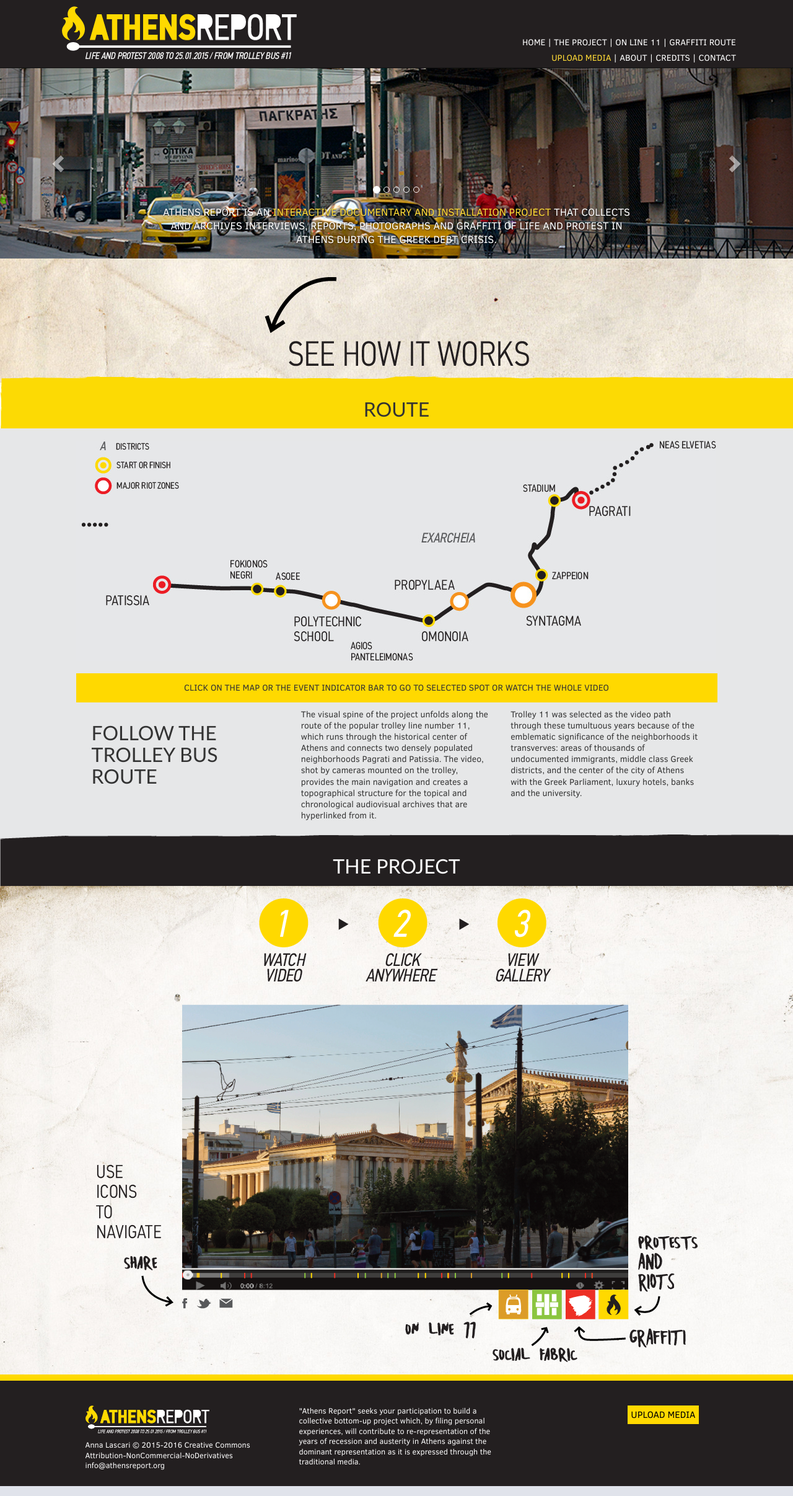
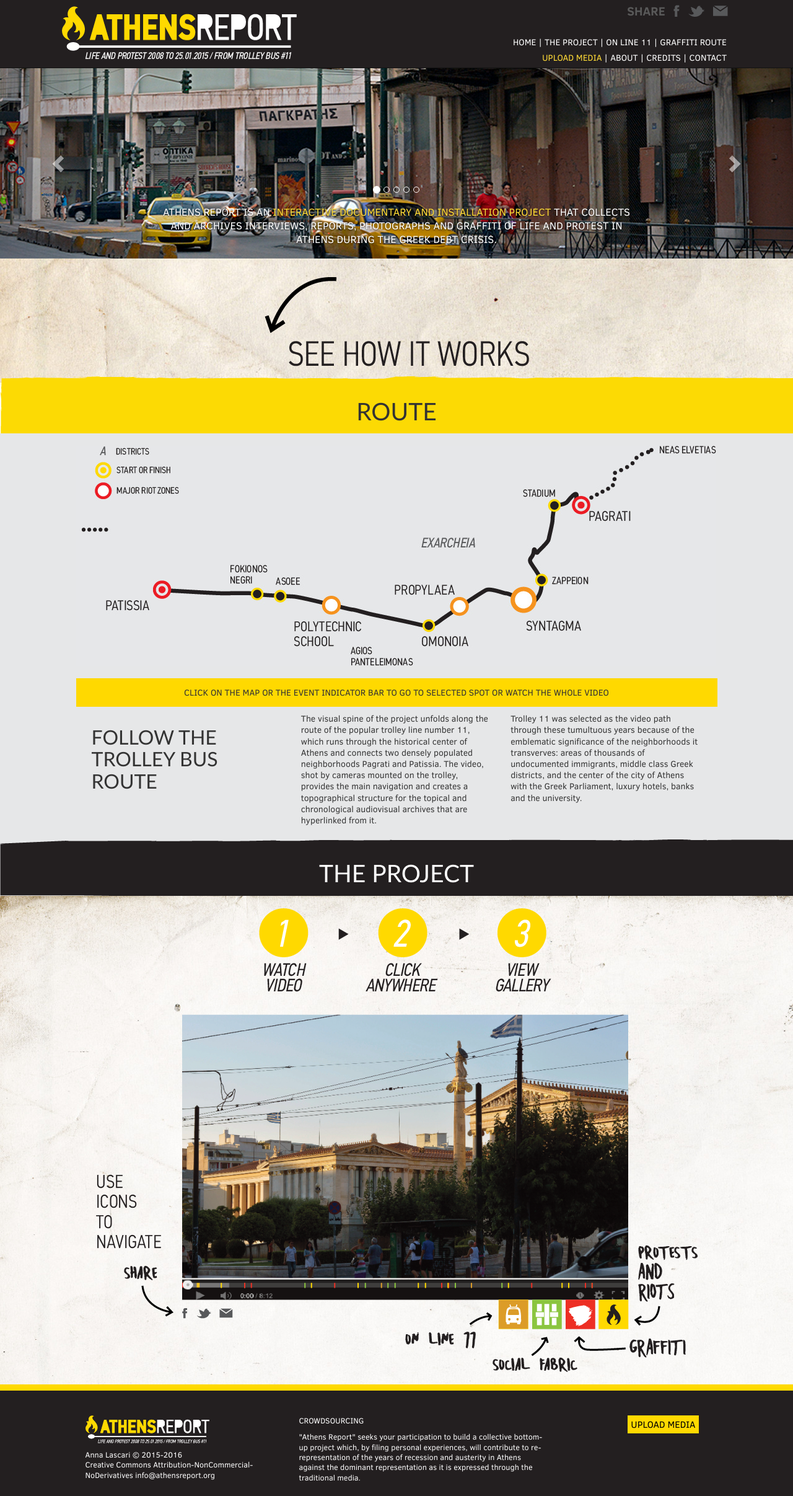
Before and after one commit to athensreport/athensreport.org, a Django app: page / in a window 1280 px wide. Shown: the whole page at 62% size. Run offline with Django 3.2, Linux system fonts and the light colour scheme; some libraries are stand-ins or nearby versions.

Commit message:
UI fixes
* add social at topbar
* remove wrong right margin on top menu
* bigger font-size on strips

```diff
--- a/athensreport/static/css/app.css
+++ b/athensreport/static/css/app.css
@@ -109,7 +109,8 @@ a:hover {
 
 .navbar-collapse {
     position: relative;
-    top: 55px;
+    top: 25px;
+    clear: right;
 }
 
 .navbar-brand {
@@ -121,8 +122,8 @@ a:hover {
     text-transform: uppercase;
 }
 
-.navbar-right ~ .navbar-right {
-    margin-right: -15px;
+.navbar-right {
+    margin-right: 0px;
 }
 
 .navbar-default .navbar-nav > li > a.highlight {
@@ -155,6 +156,23 @@ a:hover {
 
 .nav-bottom {
     clear: right;
+}
+
+.navbar-social {
+    float: right;
+    color: #595959;
+    margin-top: 5px;
+}
+
+.navbar-social > span {
+    font-size: 1.4em;
+    font-weight: bold;
+    display: inline-block;
+    vertical-align: middle;
+}
+
+.navbar-social > a {
+    padding: 0 0 0 10px;
 }
 
 .carousel img {
@@ -203,10 +221,6 @@ a:hover {
     color: white;
 }
 
-.strip > h2 {
-    padding: 0px;
-}
-
 .route {
     background-color: #e6e7e8;
     padding: 20px;
@@ -245,7 +259,7 @@ a:hover {
 }
 
 .video-social > img {
-    margin-top: 5px !important;
+    margin-top: 2px !important;
 }
 
 .entertheproject {
@@ -282,6 +296,13 @@ a:hover {
     text-align: right;
     margin: auto;
     padding-right: 10px;
+    margin-bottom: 5px;
+}
+
+.project-route-title {
+    font-size: 2em;
+    font-weight: bold;
+    vertical-align: middle;
 }
 
 .gallery {
@@ -354,7 +375,7 @@ a:hover {
 }
 
 .social-share > img {
-    padding: 10px;
+    padding-right: 10px;
     margin-top: 20px;
 }
 
--- a/athensreport/templates/base.html
+++ b/athensreport/templates/base.html
@@ -29,6 +29,12 @@
             <img id="navbar-logo" src="{% static 'img/athensreport.png' %}" alt="Athens Report">
           </a>
         </div>
+        <div class="navbar-social">
+          <span>SHARE</span>
+          <a href="#"><img src="/static/img/facebook.png" alf="facebook"></a>
+          <a href="#"><img src="/static/img/twitter.png" alf="twitter"></a>
+          <a href="#"><img src="/static/img/email.png" alf="email"></a>
+        </div>
         <div class="collapse navbar-collapse" id="navbar-collapse-menu">
           <ul class="nav navbar-nav navbar-right nav-top">
             <li><a href="{% url 'base:home' %}">home</a></li>
@@ -54,19 +60,22 @@
           <div class="col-md-4">
             <a href="{% url 'base:home' %}"><img class="footer-logo" src="{% static 'img/athensreport.png' %}" alt="Athens Report"></a>
             <p>
-              Anna Lascari &copy; 2015<script>document.write("-"+new Date().getFullYear());</script>
-              Creative Commons Attribution-NonCommercial-NoDerivatives<br>
+              Anna Lascari &copy; 2015<script>document.write("-"+new Date().getFullYear());</script><br>
+              Creative Commons Attribution-NonCommercial-NoDerivatives
               info@athensreport.org
             </p>
           </div>
 
-          <div class="footer-text col-md-4">
+          <div class="footer-text col-md-5">
+            <p>
+              CROWDSOURCING
+            </p>
             <p>
               "Athens Report" seeks your participation to build a collective bottom-up project which, by filing personal experiences, will contribute to re-representation of the years of recession and austerity in Athens against the dominant representation as it is expressed through the traditional media.
             </p>
           </div>
 
-          <div class="col-md-4 footer-nav">
+          <div class="col-md-3 footer-nav">
             <a href="#" target="_blank" class="yellowish upload">Upload Media</a>
           </div>
         </div>
--- a/athensreport/templates/base/home.html
+++ b/athensreport/templates/base/home.html
@@ -78,7 +78,7 @@
   </div>
 
   <div class="route-title strip text-center">
-    <h2>route</h2>
+    <h1>route</h1>
   </div>
 
   <div class="route">
@@ -109,7 +109,7 @@
   </div>
 
   <div class="project-title strip black text-center">
-    <h2>the project</h2>
+    <h1>the project</h1>
   </div>
 
   <div class="entertheproject">
--- a/athensreport/templates/gallery/gallery.html
+++ b/athensreport/templates/gallery/gallery.html
@@ -8,7 +8,7 @@
         <div class="col-md-12 text-center">
           <div class="project-video text-center">
             <div class="project-video-strip yellowish">
-              <h2 class="project-route-title">{% block project-route-title %}{% endblock %}</h2>
+              <div class="project-route-title">{% block project-route-title %}{% endblock %}</div>
             </div>
             <video height="604" width="1070" id="thevideo" controls>
               <source src="{{ MEDIA_URL}}thevideo.mp4">
@@ -39,7 +39,7 @@
 
   {% block galleries %}
     <div class="gallery-strip strip black text-center">
-      <h2>galleries</h2>
+      <h2>gallery</h2>
     </div>
   {% endblock %}
 
--- a/athensreport/templates/gallery/theproject.html
+++ b/athensreport/templates/gallery/theproject.html
@@ -14,7 +14,7 @@
 
   {% block galleries %}
     <div class="gallery-strip strip black text-center">
-      <h2>gallery</h2>
+      <h2>galleries</h2>
     </div>
   {% endblock %}
 
```
